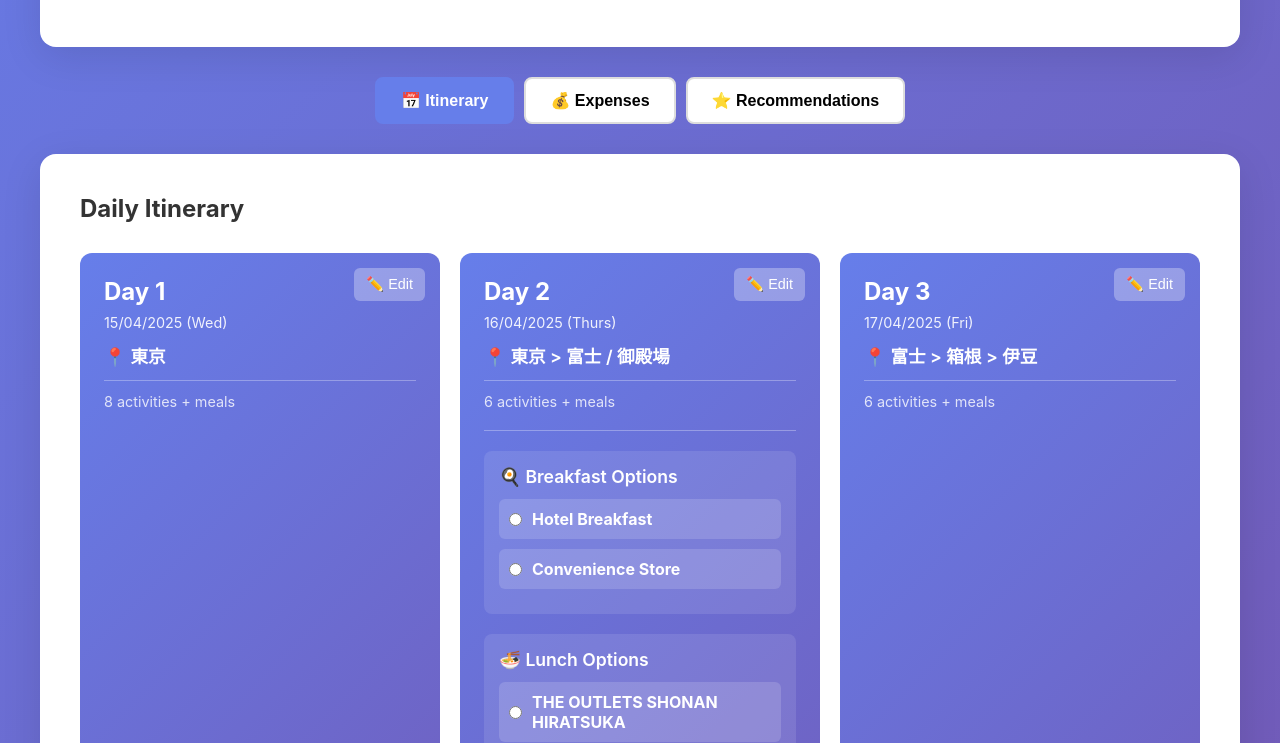
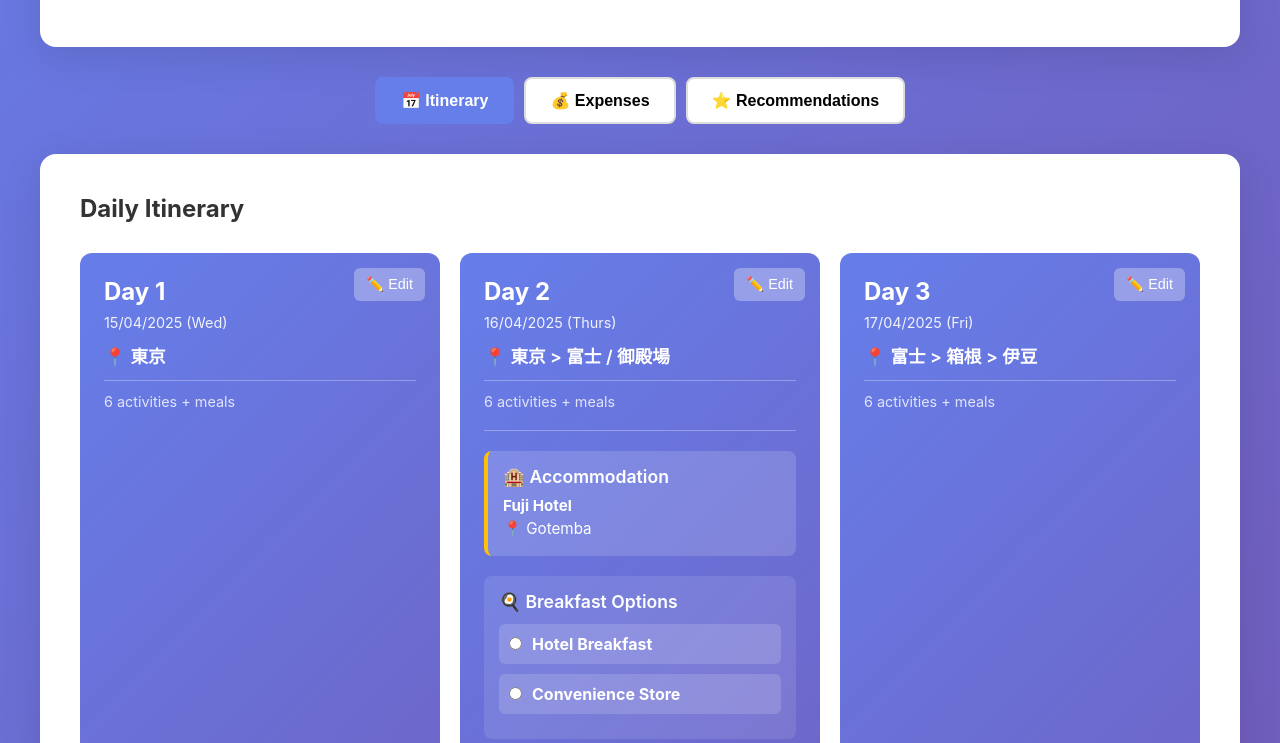
Before and after one commit to jen-security-creator/tokyo-trip-website, a website: page index.html in a window 1280 px wide. Both pictures are taken after a click on the element 640 px from the left and 823 px from the top of the page. Shown: the part 480-1223 px from the top of the page. Drawn offline with nearby package versions, Linux system fonts and the light colour scheme.

Commit message:
Add activity time selection (Morning/Afternoon/Night), remarks field, and accommodation details

```diff
--- a/index.html
+++ b/index.html
@@ -239,6 +239,25 @@
             display: block;
         }
 
+        .accommodation-section {
+            margin-bottom: 20px;
+            padding: 15px;
+            background: rgba(255, 255, 255, 0.15);
+            border-radius: 8px;
+            border-left: 4px solid #ffc107;
+        }
+
+        .accommodation-section h4 {
+            font-size: 1.1em;
+            margin-bottom: 8px;
+            font-weight: 600;
+        }
+
+        .accommodation-info {
+            font-size: 0.95em;
+            line-height: 1.5;
+        }
+
         .meal-section {
             margin-bottom: 20px;
             padding: 15px;
@@ -285,16 +304,37 @@
             border-radius: 8px;
         }
 
+        .activity-header {
+            display: flex;
+            justify-content: space-between;
+            align-items: start;
+            margin-bottom: 8px;
+        }
+
         .activity-type {
             font-weight: 600;
-            margin-bottom: 4px;
             font-size: 0.95em;
+        }
+
+        .activity-time {
+            font-size: 0.85em;
+            background: rgba(255, 255, 255, 0.2);
+            padding: 4px 8px;
+            border-radius: 4px;
         }
 
         .activity-details {
             font-size: 0.85em;
             opacity: 0.9;
             line-height: 1.4;
+            margin-bottom: 6px;
+        }
+
+        .activity-remarks {
+            font-size: 0.8em;
+            opacity: 0.7;
+            font-style: italic;
+            margin-bottom: 6px;
         }
 
         .activity-maps {
@@ -743,6 +783,7 @@
             "itinerary": [
                 {
                     "day": 1, "date": "15/04/2025 (Wed)", "location": "東京", "mapLink": "https://maps.google.com/maps?q=Tokyo",
+                    "accommodation": {name: "Hotel Tokyo", location: "Shinjuku"},
                     "breakfast": [
                         {name: "ブリコラージュ ブレッド アンド カンパニー", mapLink: ""},
                         {name: "Starbucks Shinjuku", mapLink: "https://maps.google.com/maps?q=Starbucks+Shinjuku"}
@@ -756,18 +797,17 @@
                         {name: "Izakaya Shinjuku", mapLink: ""}
                     ],
                     "activities": [
-                        {type: "Morning", details: "アルペントーキョー [Alpen TOKYO]", mapLink: "https://maps.google.com/maps?q=Alpen+Tokyo"},
-                        {type: "Activity", details: "模型車店 ミニカーショップ ケンボックス", mapLink: ""},
-                        {type: "Activity", details: "新宿 北村写真機店", mapLink: ""},
-                        {type: "Afternoon", details: "Arrives in Tokyo & Car Rental", mapLink: ""},
-                        {type: "Activity", details: "Tomica Shop", mapLink: ""},
-                        {type: "Activity", details: "Luck Rack イオンモール幕張新都心店", mapLink: ""},
-                        {type: "Activity", details: "Go-Kart Harbor Circuit", mapLink: ""},
-                        {type: "Night", details: "Stay near JDM area", mapLink: ""}
+                        {type: "アルペントーキョー [Alpen TOKYO]", time: "Morning", details: "Shopping", remarks: "", mapLink: "https://maps.google.com/maps?q=Alpen+Tokyo"},
+                        {type: "模型車店 ミニカーショップ ケンボックス", time: "Morning", details: "Model car shop", remarks: "", mapLink: ""},
+                        {type: "新宿 北村写真機店", time: "Afternoon", details: "Camera shop", remarks: "", mapLink: ""},
+                        {type: "Tomica Shop", time: "Afternoon", details: "Toy car shopping", remarks: "", mapLink: ""},
+                        {type: "Luck Rack イオンモール幕張新都心店", time: "Afternoon", details: "Shopping mall", remarks: "", mapLink: ""},
+                        {type: "Go-Kart Harbor Circuit", time: "Night", details: "Go-kart racing", remarks: "", mapLink: ""}
                     ]
                 },
                 {
                     "day": 2, "date": "16/04/2025 (Thurs)", "location": "東京 > 富士 / 御殿場", "mapLink": "https://maps.google.com/maps?q=Fuji+Speedway",
+                    "accommodation": {name: "Fuji Hotel", location: "Gotemba"},
                     "breakfast": [
                         {name: "Hotel Breakfast", mapLink: ""},
                         {name: "Convenience Store", mapLink: ""}
@@ -781,16 +821,17 @@
                         {name: "Yakiniku Restaurant", mapLink: ""}
                     ],
                     "activities": [
-                        {type: "Morning", details: "埼玉 鉄道博物館", mapLink: ""},
-                        {type: "Activity", details: "GENERAL STORE RAILYARD 大宮", mapLink: ""},
-                        {type: "Activity", details: "埼玉 > 富士 (2hrs)", mapLink: ""},
-                        {type: "Afternoon", details: "RECAMP 富士スピードウェイ", mapLink: ""},
-                        {type: "Activity", details: "Fuji Motor Sports Museum", mapLink: ""},
-                        {type: "Activity", details: "御殿場 Outlet", mapLink: ""}
+                        {type: "埼玉 鉄道博物館", time: "Morning", details: "Railway museum", remarks: "", mapLink: ""},
+                        {type: "GENERAL STORE RAILYARD 大宮", time: "Morning", details: "Train store", remarks: "", mapLink: ""},
+                        {type: "Drive to Fuji", time: "Afternoon", details: "2 hours drive", remarks: "", mapLink: ""},
+                        {type: "RECAMP 富士スピードウェイ", time: "Afternoon", details: "Fuji Speedway", remarks: "", mapLink: ""},
+                        {type: "Fuji Motor Sports Museum", time: "Afternoon", details: "Car museum", remarks: "", mapLink: ""},
+                        {type: "御殿場 Outlet", time: "Afternoon", details: "Shopping", remarks: "", mapLink: ""}
                     ]
                 },
                 {
                     "day": 3, "date": "17/04/2025 (Fri)", "location": "富士 > 箱根 > 伊豆", "mapLink": "https://maps.google.com/maps?q=Hakone",
+                    "accommodation": {name: "Izu Onsen Hotel", location: "Izu"},
                     "breakfast": [
                         {name: "Cook", mapLink: ""},
                         {name: "Breakfast Set", mapLink: ""}
@@ -804,16 +845,17 @@
                         {name: "Hot Pot", mapLink: ""}
                     ],
                     "activities": [
-                        {type: "Morning", details: "Fuji Speedway", mapLink: ""},
-                        {type: "Activity", details: "棠陽神社", mapLink: ""},
-                        {type: "Activity", details: "富士 > 長尾峠 > 箱根", mapLink: ""},
-                        {type: "Afternoon", details: "箱根神社 & 大観山展望台", mapLink: ""},
-                        {type: "Activity", details: "芦ノ湖Skyline", mapLink: ""},
-                        {type: "Night", details: "箱根 > 伊豆", mapLink: ""}
+                        {type: "Fuji Speedway", time: "Morning", details: "Racing circuit", remarks: "", mapLink: ""},
+                        {type: "棠陽神社", time: "Morning", details: "Shrine visit", remarks: "", mapLink: ""},
+                        {type: "富士 > 長尾峠 > 箱根", time: "Afternoon", details: "Scenic drive", remarks: "", mapLink: ""},
+                        {type: "箱根神社 & 大観山展望台", time: "Afternoon", details: "Shrine and viewpoint", remarks: "", mapLink: ""},
+                        {type: "芦ノ湖Skyline", time: "Afternoon", details: "Lake scenic route", remarks: "", mapLink: ""},
+                        {type: "Drive to Izu", time: "Night", details: "Evening drive", remarks: "", mapLink: ""}
                     ]
                 },
                 {
                     "day": 4, "date": "18/04/2025 (Sat)", "location": "伊豆 > 東京", "mapLink": "https://maps.google.com/maps?q=Izu+Shizuoka",
+                    "accommodation": {name: "Yokohama Hotel", location: "Yokohama"},
                     "breakfast": [
                         {name: "朝食", mapLink: ""},
                         {name: "Breakfast Buffet", mapLink: ""}
@@ -827,16 +869,17 @@
                         {name: "横浜 Ramen", mapLink: ""}
                     ],
                     "activities": [
-                        {type: "Morning", details: "大室山登山リフト", mapLink: ""},
-                        {type: "Activity", details: "伊豆シャボテン動物公園", mapLink: ""},
-                        {type: "Activity", details: "小室山リッジウォーク", mapLink: ""},
-                        {type: "Activity", details: "伊豆 > 横浜", mapLink: ""},
-                        {type: "Activity", details: "新江ノ島水族館", mapLink: ""},
-                        {type: "Night", details: "Stay in 横浜", mapLink: ""}
+                        {type: "大室山登山リフト", time: "Morning", details: "Mountain lift", remarks: "", mapLink: ""},
+                        {type: "伊豆シャボテン動物公園", time: "Morning", details: "Zoo and botanical garden", remarks: "", mapLink: ""},
+                        {type: "小室山リッジウォーク", time: "Afternoon", details: "Ridge walk", remarks: "", mapLink: ""},
+                        {type: "Drive to Yokohama", time: "Afternoon", details: "Travel to coast", remarks: "", mapLink: ""},
+                        {type: "新江ノ島水族館", time: "Afternoon", details: "Aquarium", remarks: "", mapLink: ""},
+                        {type: "Stay in Yokohama", time: "Night", details: "Overnight", remarks: "", mapLink: ""}
                     ]
                 },
                 {
                     "day": 5, "date": "19/04/2025 (Sun)", "location": "東京 > 秋名 > 東京", "mapLink": "https://maps.google.com/maps?q=Haruna+Mountain",
+                    "accommodation": {name: "Tokyo Hotel", location: "Shinjuku"},
                     "breakfast": [
                         {name: "Early Breakfast", mapLink: ""},
                         {name: "Convenience Store", mapLink: ""}
@@ -850,17 +893,17 @@
                         {name: "Sukiyaki", mapLink: ""}
                     ],
                     "activities": [
-                        {type: "Morning", details: "JDM Car Rental", mapLink: ""},
-                        {type: "Activity", details: "おもしろレンタカー 野田本店", mapLink: ""},
-                        {type: "Activity", details: "埼玉 > 群馬", mapLink: ""},
-                        {type: "Activity", details: "榛名山 ヤセオネ峠", mapLink: ""},
-                        {type: "Activity", details: "群馬 > 東京", mapLink: ""},
-                        {type: "Activity", details: "Return JDM Car", mapLink: ""},
-                        {type: "Night", details: "東京 > 埼玉", mapLink: ""}
+                        {type: "JDM Car Rental", time: "Morning", details: "Pick up rental car", remarks: "", mapLink: ""},
+                        {type: "おもしろレンタカー 野田本店", time: "Morning", details: "Rental shop", remarks: "", mapLink: ""},
+                        {type: "Drive to Gunma", time: "Afternoon", details: "Head to mountains", remarks: "", mapLink: ""},
+                        {type: "榛名山 ヤセオネ峠", time: "Afternoon", details: "Mountain pass driving", remarks: "", mapLink: ""},
+                        {type: "Return to Tokyo", time: "Afternoon", details: "Drive back", remarks: "", mapLink: ""},
+                        {type: "Return JDM Car", time: "Night", details: "Return rental", remarks: "", mapLink: ""}
                     ]
                 },
                 {
                     "day": 6, "date": "20/04/2025 (Mon)", "location": "東京", "mapLink": "https://maps.google.com/maps?q=Toyosu+Tokyo",
+                    "accommodation": {name: "Airport Hotel", location: "Narita"},
                     "breakfast": [
                         {name: "豊洲市場", mapLink: ""},
                         {name: "Sushi Breakfast", mapLink: ""}
@@ -874,11 +917,11 @@
                         {name: "Izakaya", mapLink: ""}
                     ],
                     "activities": [
-                        {type: "Breakfast", details: "豊洲市場", mapLink: ""},
-                        {type: "Activity", details: "Urban Dock LaLaport Toyosu", mapLink: ""},
-                        {type: "Afternoon", details: "Back to Hong Kong & Return Car", mapLink: ""},
-                        {type: "Activity", details: "SMALL WORLDS Miniature Museum", mapLink: ""},
-                        {type: "Activity", details: "Tokyo Joypolis", mapLink: ""}
+                        {type: "豊洲市場", time: "Morning", details: "Fish market", remarks: "", mapLink: ""},
+                        {type: "Urban Dock LaLaport Toyosu", time: "Morning", details: "Shopping mall", remarks: "", mapLink: ""},
+                        {type: "Return to Airport", time: "Afternoon", details: "Head to airport", remarks: "", mapLink: ""},
+                        {type: "SMALL WORLDS Miniature Museum", time: "Afternoon", details: "Museum", remarks: "", mapLink: ""},
+                        {type: "Tokyo Joypolis", time: "Afternoon", details: "Theme park", remarks: "", mapLink: ""}
                     ]
                 }
             ]
@@ -944,6 +987,14 @@
                     <div class="location">📍 ${day.location}</div>
                     <div class="activity-count">${day.activities.length} activities + meals</div>
                     <div class="day-details" id="details-${idx}">
+                        <div class="accommodation-section">
+                            <h4>🏨 Accommodation</h4>
+                            <div class="accommodation-info">
+                                <strong>${day.accommodation.name}</strong><br>
+                                📍 ${day.accommodation.location}
+                            </div>
+                        </div>
+
                         <div class="meal-section">
                             <h4>🍳 Breakfast Options</h4>
                             ${day.breakfast.map((meal, mIdx) => `
@@ -993,8 +1044,12 @@
                             <h4 style="margin-bottom: 12px;">🎯 Activities</h4>
                             ${day.activities.map((act, actIdx) => `
                                 <div class="activity">
-                                    <div class="activity-type">🔹 ${act.type}</div>
+                                    <div class="activity-header">
+                                        <div class="activity-type">${act.type}</div>
+                                        <div class="activity-time">${act.time}</div>
+                                    </div>
                                     <div class="activity-details">${act.details}</div>
+                                    ${act.remarks ? `<div class="activity-remarks">📝 ${act.remarks}</div>` : ''}
                                     ${act.mapLink ? `<div class="activity-maps"><a href="${act.mapLink}" target="_blank">📍 View on Google Maps</a></div>` : ''}
                                 </div>
                             `).join('')}
@@ -1024,6 +1079,19 @@
                     <label>Location</label>
                     <input type="text" id="editLocation" value="${day.location}">
                 </div>
+
+                <div style="margin-top: 20px; margin-bottom: 20px; padding: 15px; background: #fff3cd; border-radius: 8px;">
+                    <h4 style="margin-bottom: 15px; color: #333;">🏨 Accommodation</h4>
+                    <div class="form-group">
+                        <label>Hotel/Accommodation Name</label>
+                        <input type="text" id="editAccomName" value="${day.accommodation.name}">
+                    </div>
+                    <div class="form-group">
+                        <label>Location</label>
+                        <input type="text" id="editAccomLocation" value="${day.accommodation.location}">
+                    </div>
+                </div>
+
                 <div style="margin-top: 20px; margin-bottom: 20px;">
                     <h4 style="margin-bottom: 15px;">Breakfast Options</h4>
                     ${day.breakfast.map((meal, mIdx) => `
@@ -1065,12 +1133,24 @@
                     ${day.activities.map((act, actIdx) => `
                         <div style="margin-bottom: 15px; padding: 15px; background: #f8f9fa; border-radius: 8px;">
                             <div class="form-group">
-                                <label>Type</label>
+                                <label>Activity Name</label>
                                 <input type="text" value="${act.type}" onchange="tripData.itinerary[${idx}].activities[${actIdx}].type = this.value">
+                            </div>
+                            <div class="form-group">
+                                <label>Time</label>
+                                <select onchange="tripData.itinerary[${idx}].activities[${actIdx}].time = this.value">
+                                    <option value="Morning" ${act.time === 'Morning' ? 'selected' : ''}>Morning</option>
+                                    <option value="Afternoon" ${act.time === 'Afternoon' ? 'selected' : ''}>Afternoon</option>
+                                    <option value="Night" ${act.time === 'Night' ? 'selected' : ''}>Night</option>
+                                </select>
                             </div>
                             <div class="form-group">
                                 <label>Details</label>
                                 <input type="text" value="${act.details}" onchange="tripData.itinerary[${idx}].activities[${actIdx}].details = this.value">
+                            </div>
+                            <div class="form-group">
+                                <label>Remarks</label>
+                                <input type="text" value="${act.remarks || ''}" placeholder="Add notes about this activity" onchange="tripData.itinerary[${idx}].activities[${actIdx}].remarks = this.value">
                             </div>
                             <div class="form-group">
                                 <label>Google Maps Link (Optional)</label>
@@ -1087,13 +1167,15 @@
         }
 
         function addActivityToDay(idx) {
-            tripData.itinerary[idx].activities.push({type: "New Activity", details: "", mapLink: ""});
+            tripData.itinerary[idx].activities.push({type: "New Activity", time: "Morning", details: "", remarks: "", mapLink: ""});
             openEditDayModal(idx);
         }
 
         function saveDayEdits() {
             const idx = currentEditingDay;
             tripData.itinerary[idx].location = document.getElementById('editLocation').value;
+            tripData.itinerary[idx].accommodation.name = document.getElementById('editAccomName').value;
+            tripData.itinerary[idx].accommodation.location = document.getElementById('editAccomLocation').value;
 
             localStorage.setItem('tripData', JSON.stringify(tripData));
             closeModal('editDayModal');
```
